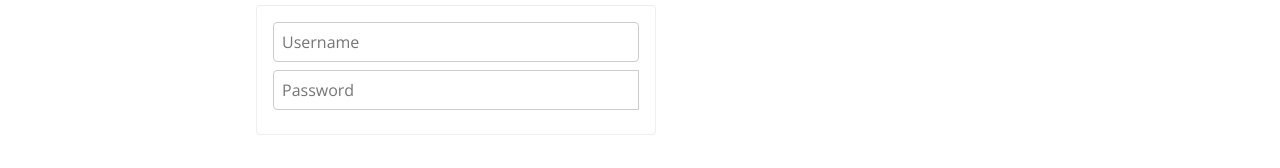
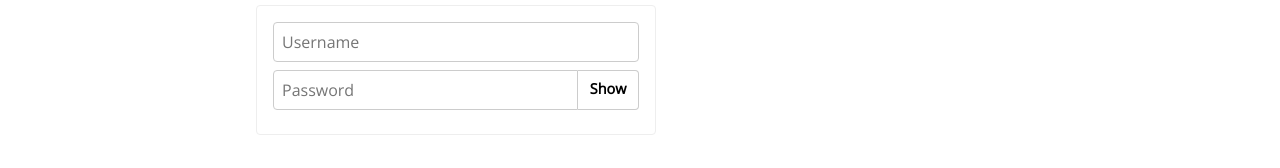
Before and after one commit to anna-ossowska/form-styled-components, a React (Create React App) app: page /login in a window 1280 px wide. Shown: the part 130-298 px from the top of the page. Built offline with nearby package versions, Linux system fonts and the light colour scheme.

Commit message:
Implementing the show/hide password toggle

```diff
--- a/src/components/common/PasswordInput.js
+++ b/src/components/common/PasswordInput.js
@@ -1,7 +1,33 @@
 import React, { useState } from 'react';
 import styled from 'styled-components';
-import { Header } from 'components/common';
 import { Input } from './Input';
+
+const PasswordInputWrapper = styled.div`
+  display: flex;
+`;
+
+const Text = styled.div`
+  padding-left: 3px;
+`;
+
+const ToggleButton = styled.div`
+  cursor: pointer;
+  height: 40px;
+  border: 1px solid #ccc;
+  box-sizing: border-box;
+  font-size: 0.9em;
+  display: flex;
+  justify-content: center;
+  padding: 8px;
+  border-left: 0;
+  border-top-right-radius: 4px;
+  border-bottom-right-radius: 4px;
+  background: white;
+  font-weight: bold;
+  user-select: none;
+  color: black;
+  width: 70px;
+`;
 
 const PasswordInputStyled = styled(Input).attrs(() => ({
   type: 'password',
@@ -12,7 +38,21 @@ const PasswordInputStyled = styled(Input).attrs(() => ({
 `;
 
 export const PasswordInput = (props) => {
-  const [showPassword, setshowPassword] = useState(false);
+  const [showPassword, setShowPassword] = useState(false);
 
-  return <PasswordInputStyled {...props} />;
+  const clickToggleButtonHandler = () => {
+    setShowPassword(!showPassword);
+  };
+
+  return (
+    <>
+      <PasswordInputWrapper>
+        <PasswordInputStyled {...props} />
+        <ToggleButton onClick={clickToggleButtonHandler}>
+          {showPassword ? 'Hide' : 'Show'}
+        </ToggleButton>
+      </PasswordInputWrapper>
+      <Text>{showPassword ? props.value : ''}</Text>
+    </>
+  );
 };
--- a/src/components/pages/Login.js
+++ b/src/components/pages/Login.js
@@ -14,12 +14,32 @@ const Form = styled.form`
 `;
 
 const Login = () => {
+  const [formFields, setFormFields] = useState({ username: '', password: '' });
+
+  const onChangeInputHandler = (e) => {
+    if (e.target.name === 'username')
+      return setFormFields((prev) => ({ ...prev, username: e.target.value }));
+
+    if (e.target.name === 'password')
+      return setFormFields((prev) => ({ ...prev, password: e.target.value }));
+  };
+
   return (
     <PageLayout>
       <h2>Login</h2>
       <Form>
-        <Input name="username" placeholder="Username" type="text" />
-        <PasswordInput name="password" />
+        <Input
+          name="username"
+          placeholder="Username"
+          type="text"
+          value={formFields.username}
+          onChange={onChangeInputHandler}
+        />
+        <PasswordInput
+          name="password"
+          value={formFields.password}
+          onChange={onChangeInputHandler}
+        />
       </Form>
     </PageLayout>
   );
```
